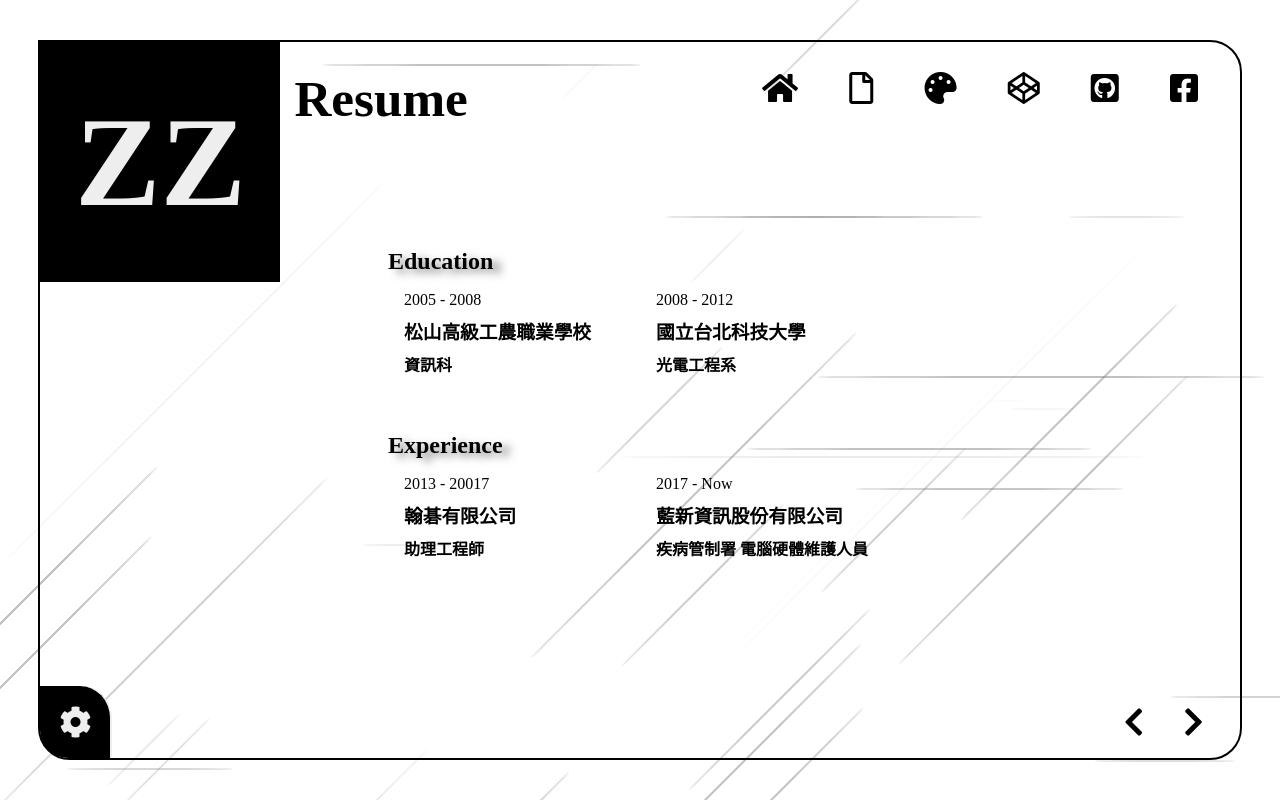
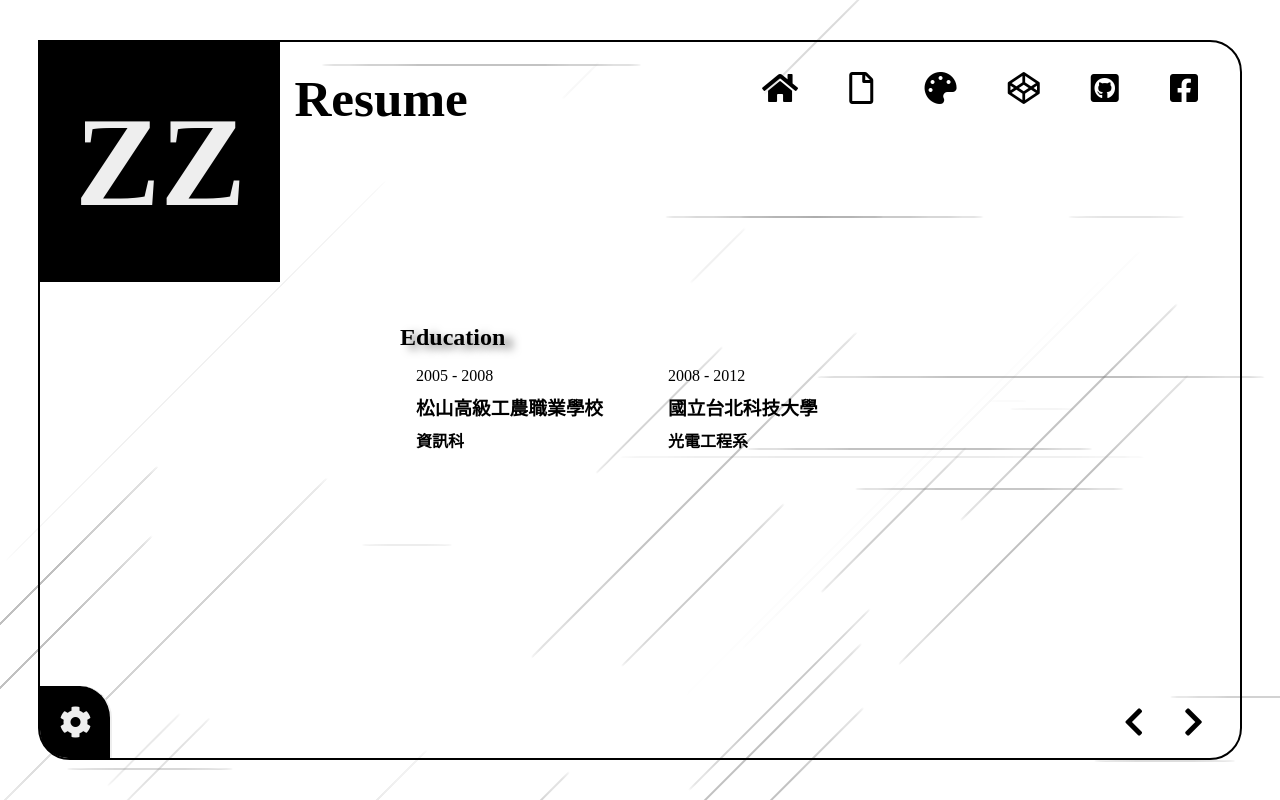
Before and after one commit to ZhaoHouLin/Z-Web-Design, a Vue app: page /#/resume in a window 1280 px wide. Built offline with nearby package versions, Linux system fonts and the light colour scheme; no server answers.

Commit message:
Resume 內容尺寸調整

```diff
--- a/src/App.vue
+++ b/src/App.vue
@@ -17,6 +17,7 @@
 
 <script>
 import {mapState,mapActions,mapGetters} from 'vuex'
+
 export default {
   name: 'app',
   data() {
--- a/src/components/PreviousAndNext.vue
+++ b/src/components/PreviousAndNext.vue
@@ -1,16 +1,25 @@
 <template lang="pug">
 .previousAndNext
-  .previous
+  .previous(@click='previous')
     i.fas.fa-chevron-left(:style='fontColor')
-  .next
+  .next(@click='next')
     i.fas.fa-chevron-right(:style='fontColor')
 </template>
 
 <script>
-import {mapGetters} from 'vuex'
+import {mapGetters ,mapActions} from 'vuex'
 export default {
   computed: {
     ...mapGetters(['fontColor'])
+  },
+  methods: {
+    ...mapActions(['setCount']),
+    previous() {
+      this.setCount(-1)
+    },
+    next() {
+      this.setCount(1)
+    },
   }
 }
 </script>
--- a/src/store/actions.js
+++ b/src/store/actions.js
@@ -18,6 +18,10 @@ export default {
     })
   },
 
+  setCount: ({commit},count) => {
+    commit('setCount',count)
+  },
+
   loadDms(context) {
     axios.get('http://localhost:3000/dms')
       .then(res => {
--- a/src/store/getters.js
+++ b/src/store/getters.js
@@ -26,5 +26,11 @@ export default {
       "height": `${state.height}`,
       "border-radius": `${state.bdrs}`
     }
-  }
+  },
+
+  changePage(state) {
+    return {
+      left: `${-(state.count - 1) * 100}%`
+    }
+  },
 }
--- a/src/store/index.js
+++ b/src/store/index.js
@@ -19,7 +19,8 @@ const state = {
   dms: null,
   width: '',
   height: '',
-  bdrs:''
+  bdrs:'',
+  count: 1
 }
 
 
--- a/src/store/mutations.js
+++ b/src/store/mutations.js
@@ -14,5 +14,10 @@ export default {
     state.width = payload.width
     state.height = payload.height
     state.bdrs = payload.bdrs
+  },
+  setCount(state, count) {
+    state.count += count
+    if (state.count > 2) state.count = 1
+    if (state.count < 1) state.count = 2
   }
 }
--- a/src/views/Resume.vue
+++ b/src/views/Resume.vue
@@ -1,6 +1,8 @@
 <template lang="pug">
 .resume
   h1(:style='fontColor') {{$route.name}}
+  .screen
+    .pages(:style='changePage')
       .education
         h2 education
         .info
@@ -22,11 +24,12 @@
           .company2
             .period 2017 - Now
             h3 藍新資訊股份有限公司
-        h4 疾病管制署 電腦硬體維護人員
+            h4 疾病管制署 硬體維護人員
 </template>
 
 
 <script>
+
 import {mapGetters} from 'vuex'
 export default {
   data() {
@@ -34,8 +37,12 @@ export default {
 
     }
   },
+  methods: {
+
+  },
   computed: {
-    ...mapGetters(['fontColor'])
+    ...mapGetters(['fontColor','changePage']),
+
   }
 }
 </script>
@@ -48,7 +55,6 @@ export default {
   background-color transparent
   position absolute
   flexCenter()
-  flex-direction column
   text-transform capitalize
   h1
     position absolute
@@ -56,8 +62,19 @@ export default {
     left 32vh
     text-align center
     text-transform capitalize
+  .screen
+    overflow hidden
+    white-space nowrap
+    size(480px,70%)
+    flexCenter()
+    position relative
+    .pages
+      transition 0.5s
+      size(auto,auto)
+      flexCenter()
+      position absolute
       .education,.experience
-    margin-top 32px
+        size(auto,auto)
         h2
           text-shadow 8px 4px 8px rgba(0,0,0,0.5)
         .info
@@ -70,7 +87,13 @@ export default {
 
 @media screen and (max-width: 1024px)
   .resume
+    flex-direction column
     h1
       left 24vh
-
+    .screen
+      size(240px,70%)
+      .pages
+        .education,.experience
+          .info
+            flex-direction column
 </style>
```
Lines whose indentation alone changed are shown as unchanged.
